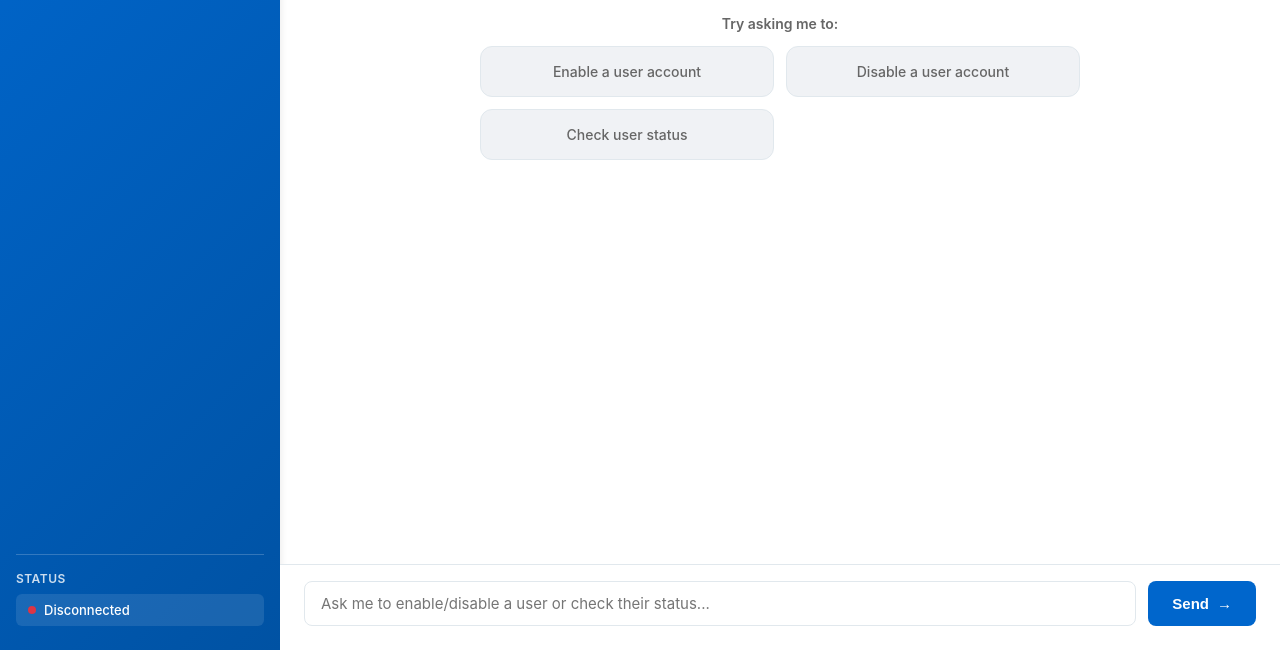
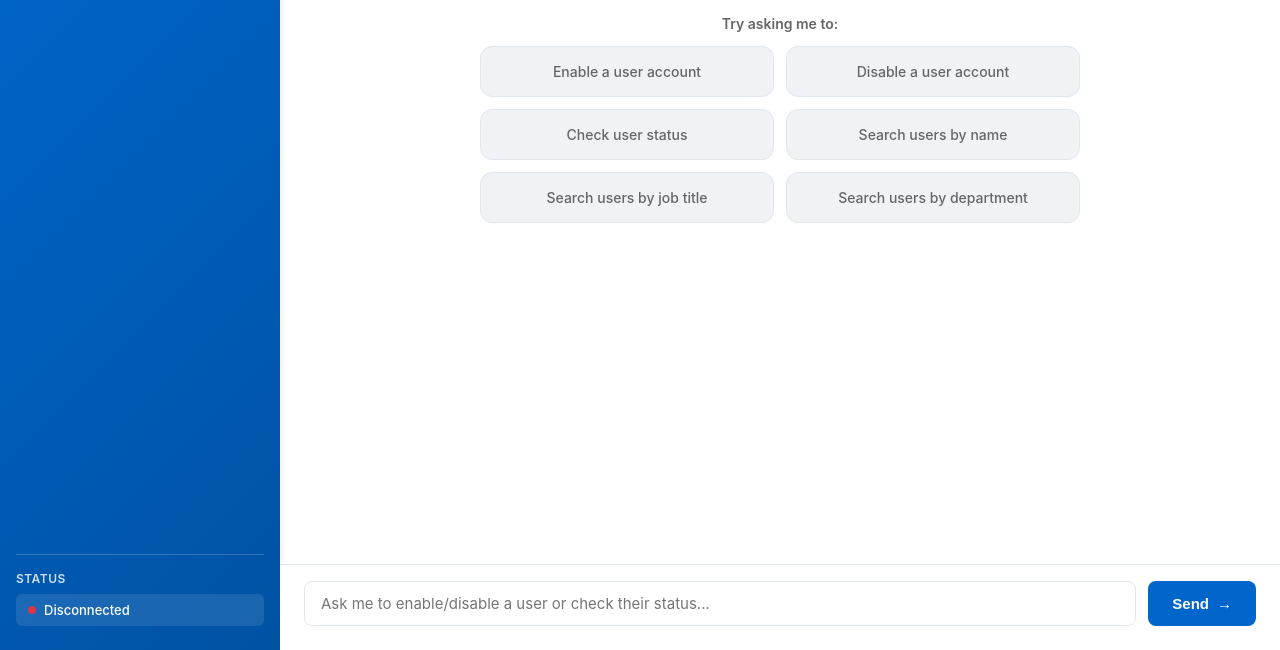
Before and after one commit to yaoyaozong/entraid-bot, a website: page web/public/index.html in a window 1280 px wide. Shown: the part 150-800 px from the top of the page. Drawn offline with Linux system fonts and the light colour scheme; no server answers.

Commit message:
update web

```diff
--- a/web/public/index.html
+++ b/web/public/index.html
@@ -36,6 +36,9 @@
                 <div class="prompt-item">Enable a user account</div>
                 <div class="prompt-item">Disable a user account</div>
                 <div class="prompt-item">Check user status</div>
+                <div class="prompt-item">Search users by name</div>
+                <div class="prompt-item">Search users by job title</div>
+                <div class="prompt-item">Search users by department</div>
               </div>
             </div>
           </div>
```
